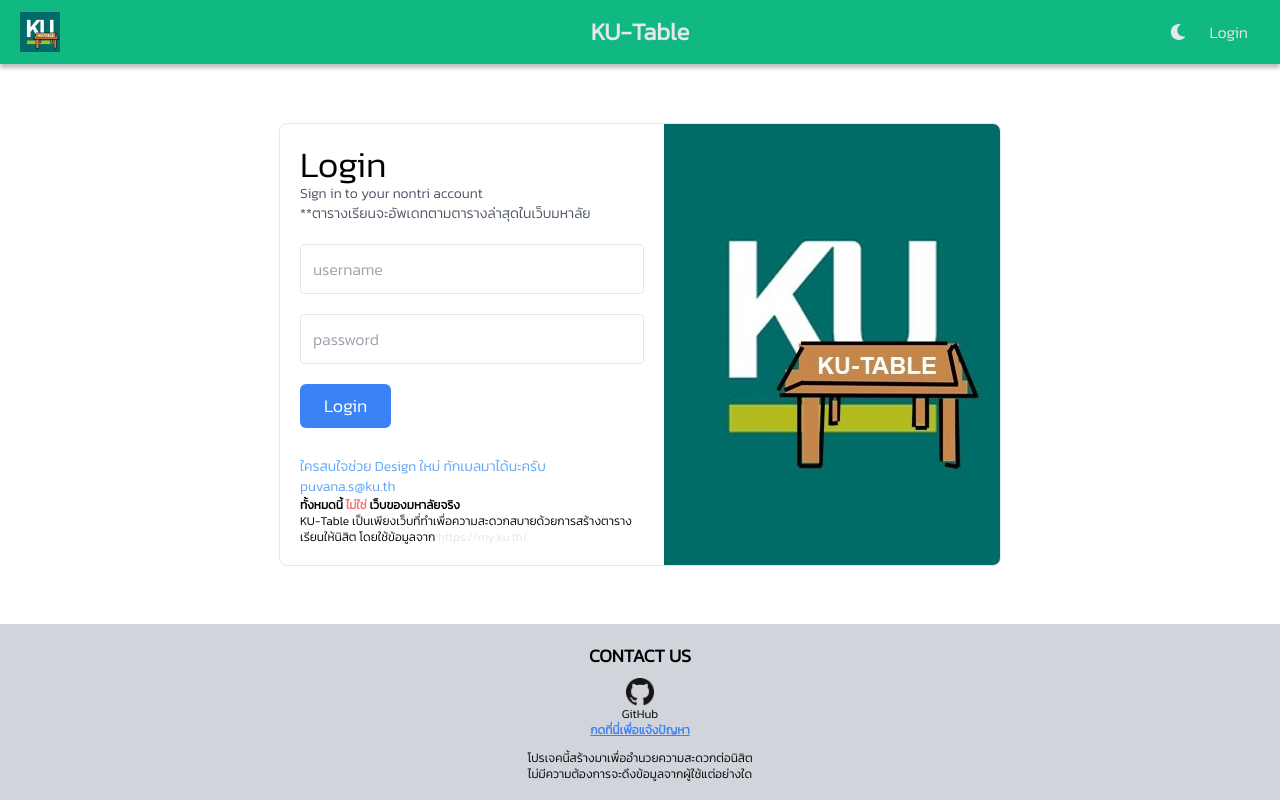
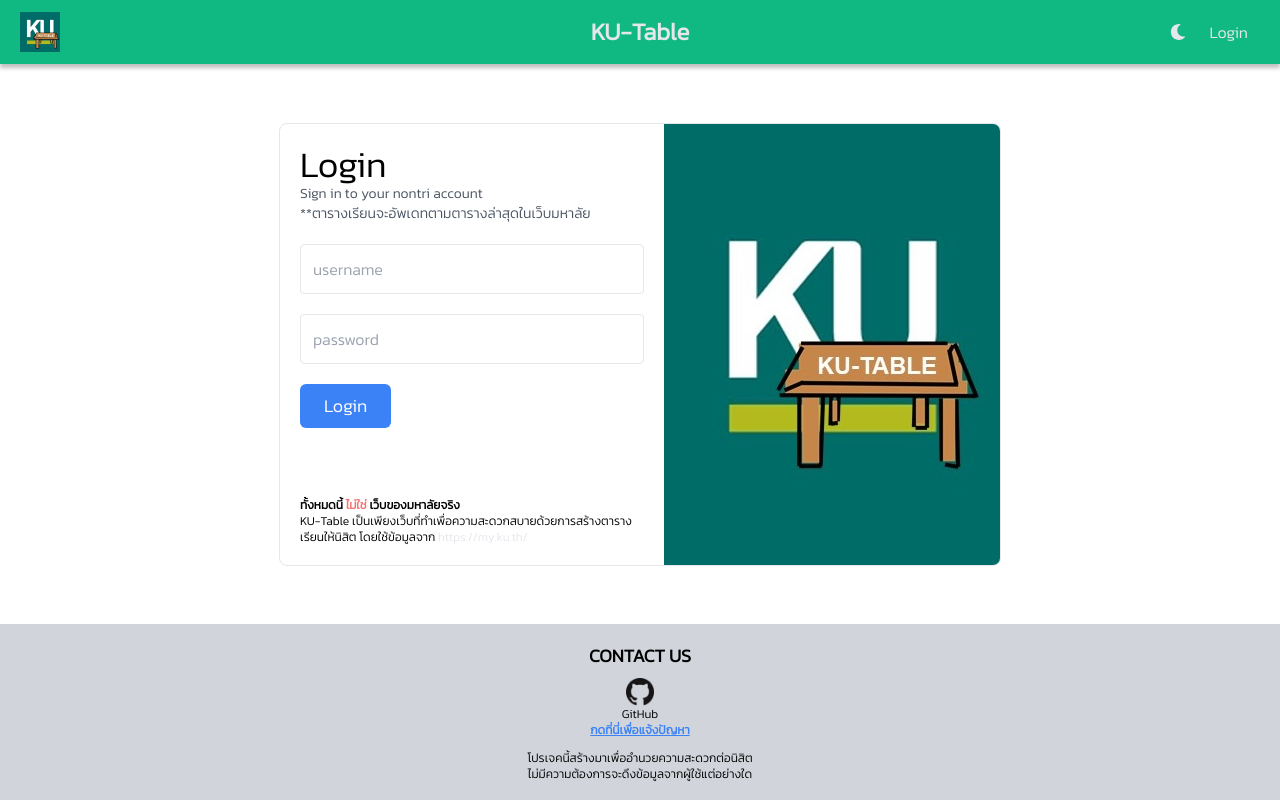
Before and after one commit to Noboomta/KU-Table, a Vue app: page /login in a window 1280 px wide. Built offline with nearby package versions, Linux system fonts and the light colour scheme; no server answers; what vue-html2canvas would draw is missing.

Commit message:
remove text

```diff
--- a/src/pages/Login.vue
+++ b/src/pages/Login.vue
@@ -50,9 +50,6 @@
 				</div>
 
 				<footer class="text-xs">
-					<a href="mailto:puvana.s@ku.th" class="text-sm text-blue-400"
-						>ใครสนใจช่วย Design ใหม่ ทักเมลมาได้นะครับ puvana.s@ku.th</a
-					>
 					<p class="font-bold dark:text-white">
 						ทั้งหมดนี้ <span class="text-red-400">ไม่ใช่</span> เว็บของมหาลัยจริง
 					</p>
```
